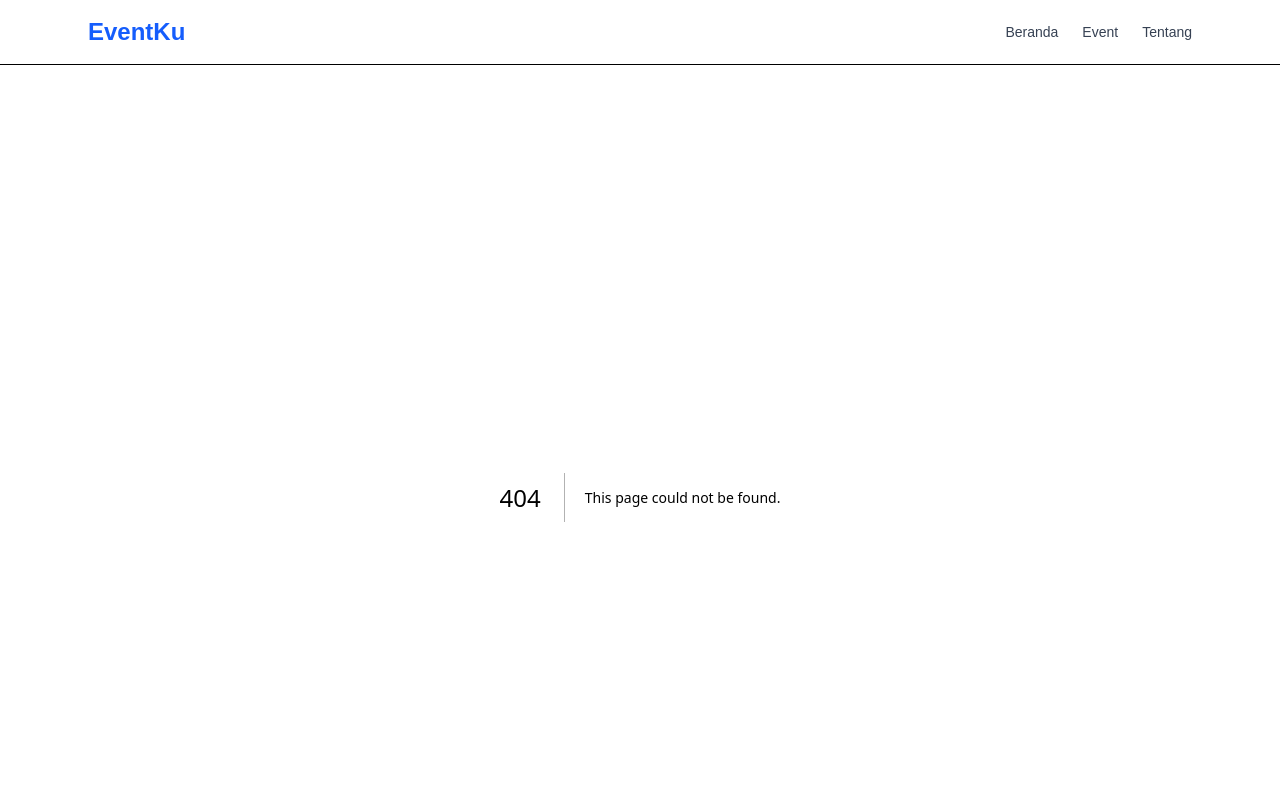
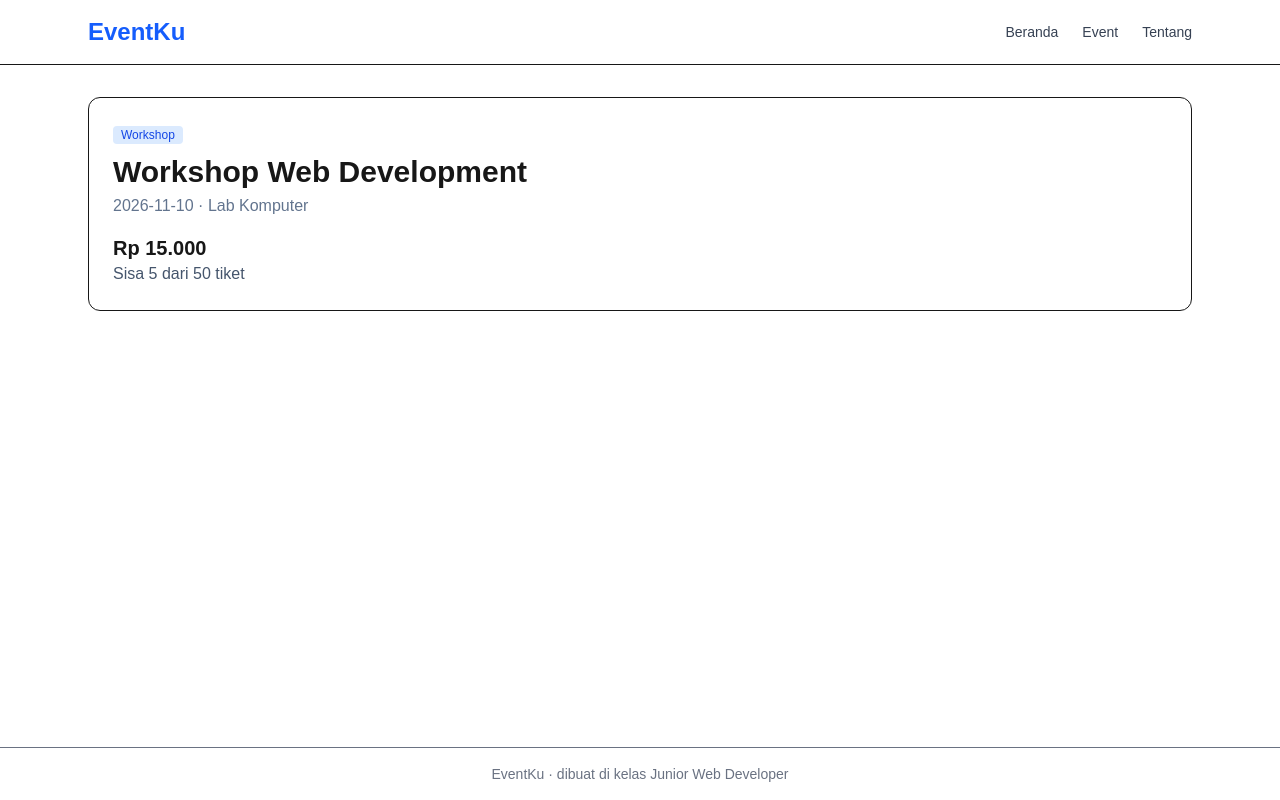
Before and after one commit to LodyGantengBet/latihan-nextjs, a Next.js app: page /event/1 in a window 1280 px wide. Before the commit this address had no page. Shown: the top 800 px of the page. Built offline with nearby package versions, Linux system fonts and the light colour scheme.

Commit message:
senin misi3

```diff
--- /dev/null
+++ b/app/event/[id]/not-found.tsx
@@ -0,0 +1,18 @@
+import Link from "next/link";
+
+export default function EventTidakAda() {
+  return (
+    <div className="py-16 text-center">
+      <h1 className="text-2xl font-bold">Event tidak ditemukan</h1>
+      <p className="mt-2 text-slate-600">
+        Mungkin event ini sudah dihapus atau alamatnya salah.
+      </p>
+      <Link
+        href="/event"
+        className="mt-4 inline-block text-blue-600 hover:underline"
+      >
+        Kembali ke katalog
+      </Link>
+    </div>
+  );
+}
--- /dev/null
+++ b/app/event/[id]/page.tsx
@@ -0,0 +1,36 @@
+import { notFound } from "next/navigation";
+import { events, rupiah } from "../../../data/events";
+
+type PageProps = {
+  params: Promise<{ id: string }>;
+};
+
+export default async function Detail({ params }: PageProps) {
+  const { id } = await params;
+
+  const event = events.find((e) => e.id === Number(id));
+
+  // Pastikan event ditemukan, jika tidak panggil notFound()
+  if (!event) {
+    notFound();
+  }
+
+  // Hitung sisa tiket
+  const sisa = event.kuota - event.terisi;
+
+  return (
+    <article className="rounded-xl border bg-white p-6">
+      <span className="rounded bg-blue-100 px-2 py-0.5 text-xs text-blue-700">
+        {event.kategori}
+      </span>
+      <h1 className="mt-2 text-3xl font-bold">{event.judul}</h1>
+      <p className="mt-1 text-slate-500">
+        {event.tanggal} · {event.lokasi}
+      </p>
+      <p className="mt-4 text-xl font-semibold">{rupiah(event.harga)}</p>
+      <p className="text-slate-600">
+        Sisa {sisa} dari {event.kuota} tiket
+      </p>
+    </article>
+  );
+}
--- /dev/null
+++ b/app/not-found.tsx
@@ -0,0 +1,16 @@
+import Link from "next/link";
+
+export default function NotFound() {
+  return (
+    <div className="py-16 text-center">
+      <h1 className="text-5xl font-bold">404</h1>
+      <p className="mt-2 text-slate-600">Halaman yang kamu cari tidak ada.</p>
+      <Link
+        href="/"
+        className="mt-4 inline-block text-blue-600 hover:underline"
+      >
+        Kembali ke beranda
+      </Link>
+    </div>
+  );
+}
```
